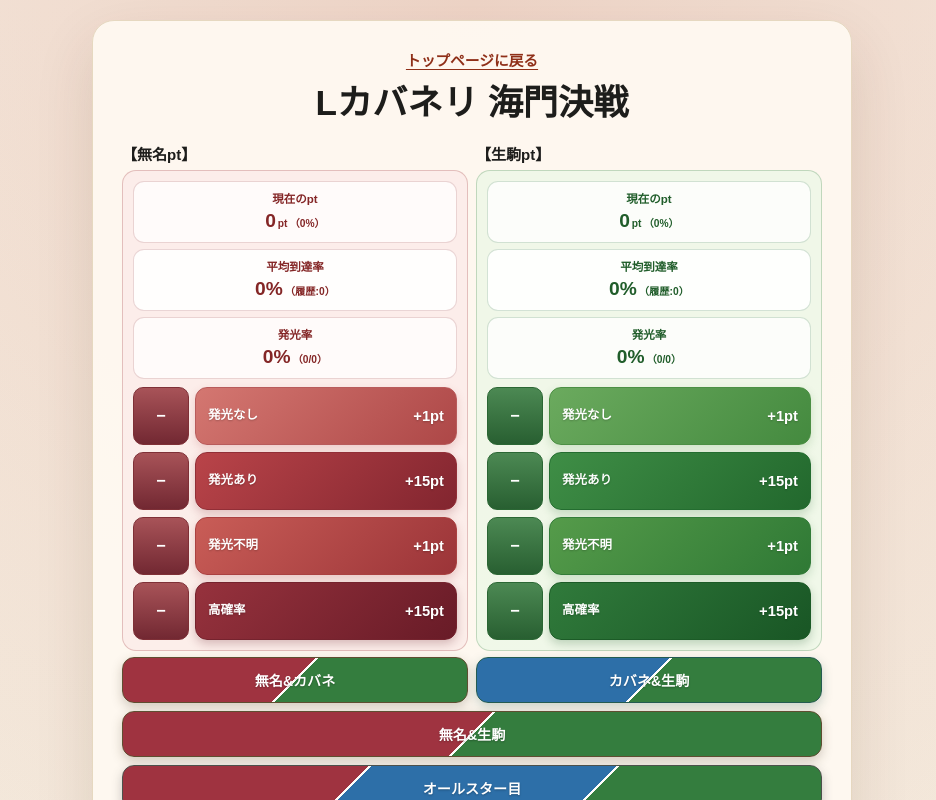
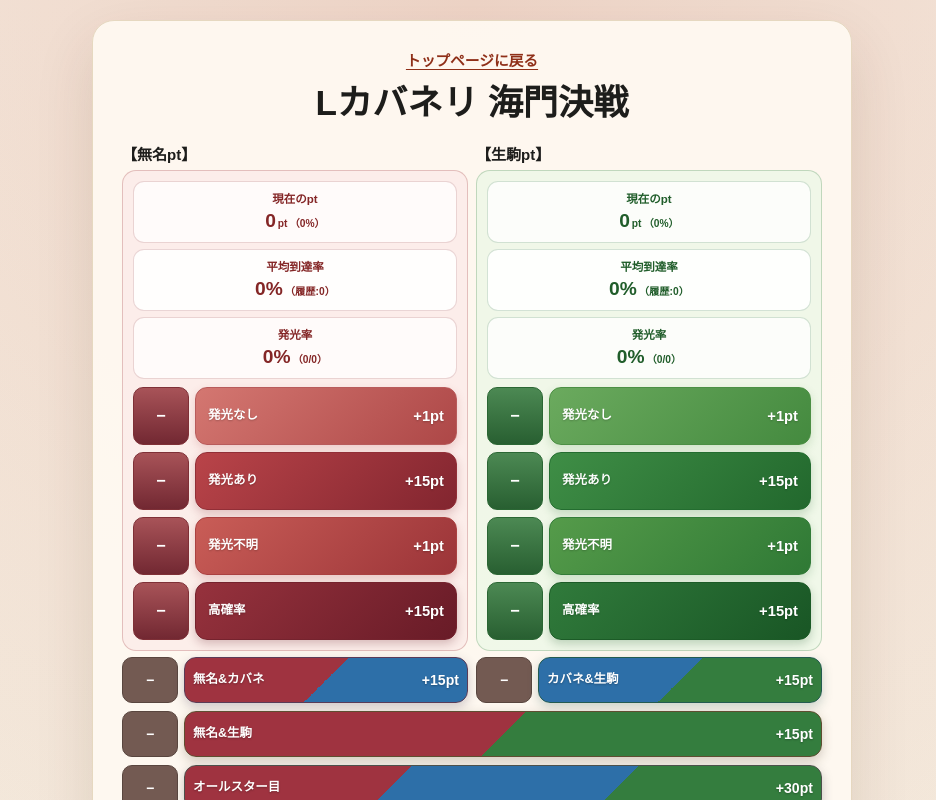
Before and after one commit to umedademu/suisoku, a Next.js app: page /kabaneri2 in a window 1280 px wide. Shown: the top 800 px of the page, without its empty margins (168-1104 px from the left). Built offline with nearby package versions, Linux system fonts and the light colour scheme.

Commit message:
特殊ptボタンの配色と取り消し操作を改善

```diff
--- a/app/globals.css
+++ b/app/globals.css
@@ -909,6 +909,14 @@
   box-shadow: 0 4px 11px rgba(24, 84, 35, 0.24);
 }
 
+.character-special-point-control {
+  display: grid;
+  grid-template-columns: clamp(42px, 8vw, 56px) minmax(0, 1fr);
+  gap: 6px;
+  min-width: 0;
+}
+
+.character-special-point-minus-button,
 .character-special-point-button {
   min-width: 0;
   min-height: 46px;
@@ -919,7 +927,26 @@
   font: inherit;
   font-size: 0.88rem;
   font-weight: 800;
+}
+
+.character-special-point-minus-button {
+  border-color: #59463f;
+  border-radius: 10px;
+  background: #735a52;
+  padding: 0 5px;
+  transition:
+    transform 0.15s ease,
+    filter 0.15s ease;
+}
+
+.character-special-point-button {
+  display: grid;
+  grid-template-columns: minmax(0, 1fr) max-content;
+  align-items: center;
+  gap: 6px;
+  border-radius: 12px;
   padding: 7px 8px;
+  text-align: left;
   text-shadow: 0 1px 2px rgba(0, 0, 0, 0.28);
   transition:
     transform 0.15s ease,
@@ -927,25 +954,21 @@
     box-shadow 0.15s ease;
 }
 
+.character-special-point-button-red-blue {
+  border-color: #5a3c57;
+  background: linear-gradient(135deg, #9f3340 0 50%, #2d6fa8 50% 100%);
+  box-shadow: 0 4px 11px rgba(66, 53, 81, 0.26);
+}
+
 .character-special-point-button-red-green {
   border-color: #5f4e31;
-  background: linear-gradient(
-    135deg,
-    #9f3340 0 calc(50% - 1px),
-    rgba(255, 255, 255, 0.7) calc(50% - 1px) calc(50% + 1px),
-    #347d3e calc(50% + 1px) 100%
-  );
+  background: linear-gradient(135deg, #9f3340 0 50%, #347d3e 50% 100%);
   box-shadow: 0 4px 11px rgba(75, 63, 41, 0.25);
 }
 
 .character-special-point-button-blue-green {
   border-color: #245b51;
-  background: linear-gradient(
-    135deg,
-    #2d6fa8 0 calc(50% - 1px),
-    rgba(255, 255, 255, 0.7) calc(50% - 1px) calc(50% + 1px),
-    #347d3e calc(50% + 1px) 100%
-  );
+  background: linear-gradient(135deg, #2d6fa8 0 50%, #347d3e 50% 100%);
   box-shadow: 0 4px 11px rgba(36, 91, 81, 0.25);
 }
 
@@ -953,16 +976,14 @@
   border-color: #4d514c;
   background: linear-gradient(
     135deg,
-    #9f3340 0 calc(33.333% - 1px),
-    rgba(255, 255, 255, 0.7) calc(33.333% - 1px) calc(33.333% + 1px),
-    #2d6fa8 calc(33.333% + 1px) calc(66.667% - 1px),
-    rgba(255, 255, 255, 0.7) calc(66.667% - 1px) calc(66.667% + 1px),
-    #347d3e calc(66.667% + 1px) 100%
+    #9f3340 0 33.333%,
+    #2d6fa8 33.333% 66.667%,
+    #347d3e 66.667% 100%
   );
   box-shadow: 0 4px 11px rgba(57, 65, 70, 0.28);
 }
 
-.character-shared-point-button,
+.character-shared-point-control,
 .character-cz-win-row {
   grid-column: 1 / -1;
 }
@@ -985,6 +1006,36 @@
 .character-special-point-button:focus-visible {
   outline: 3px solid rgba(58, 89, 70, 0.28);
   outline-offset: 2px;
+}
+
+.character-special-point-minus-button:hover:not(:disabled) {
+  filter: brightness(1.08);
+  transform: translateY(-1px);
+}
+
+.character-special-point-minus-button:active:not(:disabled) {
+  transform: translateY(1px);
+}
+
+.character-special-point-minus-button:focus-visible {
+  outline: 3px solid rgba(89, 70, 63, 0.3);
+  outline-offset: 2px;
+}
+
+.character-special-point-minus-button:disabled {
+  cursor: default;
+  filter: none;
+  opacity: 1;
+}
+
+.character-special-point-button-name {
+  font-size: 0.78rem;
+  line-height: 1.2;
+}
+
+.character-special-point-button-points {
+  font-size: 0.88rem;
+  white-space: nowrap;
 }
 
 .character-cz-win-button:hover {
@@ -2506,11 +2557,28 @@
     font-size: 0.76rem;
   }
 
+  .character-special-point-control {
+    grid-template-columns: 30px minmax(0, 1fr);
+    gap: 4px;
+  }
+
   .character-special-point-button,
   .character-cz-win-button {
     font-size: 0.72rem;
     padding-right: 4px;
     padding-left: 4px;
+  }
+
+  .character-special-point-button {
+    gap: 3px;
+  }
+
+  .character-special-point-button-name {
+    font-size: 0.64rem;
+  }
+
+  .character-special-point-button-points {
+    font-size: 0.7rem;
   }
 
   .character-point-summary-item {
--- a/app/kabaneri2/page.tsx
+++ b/app/kabaneri2/page.tsx
@@ -252,6 +252,67 @@
   points: 1 | 15;
   tone: string;
   countKey: CharacterPointCountKey;
+};
+
+type CharacterSpecialPointCountKey =
+  | "mumeiKabaneSpecialCount"
+  | "kabaneIkomaSpecialCount"
+  | "mumeiIkomaSpecialCount"
+  | "allStarMumeiSpecialCount"
+  | "allStarIkomaSpecialCount";
+
+type CharacterSpecialPointButton = {
+  key: string;
+  label: "無名&カバネ" | "カバネ&生駒" | "無名&生駒" | "オールスター目";
+  points: 15 | 30;
+  tone: "red-blue" | "blue-green" | "red-green" | "all-star";
+  mumeiPointIncrement: 0 | 15 | 30;
+  ikomaPointIncrement: 0 | 15 | 30;
+  mumeiCountKey?: CharacterSpecialPointCountKey;
+  ikomaCountKey?: CharacterSpecialPointCountKey;
+};
+
+const CHARACTER_SPECIAL_POINT_BUTTONS: Record<
+  "mumeiKabane" | "kabaneIkoma" | "mumeiIkoma" | "allStar",
+  CharacterSpecialPointButton
+> = {
+  mumeiKabane: {
+    key: "mumei-kabane",
+    label: "無名&カバネ",
+    points: 15,
+    tone: "red-blue",
+    mumeiPointIncrement: 15,
+    ikomaPointIncrement: 0,
+    mumeiCountKey: "mumeiKabaneSpecialCount"
+  },
+  kabaneIkoma: {
+    key: "kabane-ikoma",
+    label: "カバネ&生駒",
+    points: 15,
+    tone: "blue-green",
+    mumeiPointIncrement: 0,
+    ikomaPointIncrement: 15,
+    ikomaCountKey: "kabaneIkomaSpecialCount"
+  },
+  mumeiIkoma: {
+    key: "mumei-ikoma",
+    label: "無名&生駒",
+    points: 15,
+    tone: "red-green",
+    mumeiPointIncrement: 0,
+    ikomaPointIncrement: 15,
+    ikomaCountKey: "mumeiIkomaSpecialCount"
+  },
+  allStar: {
+    key: "all-star",
+    label: "オールスター目",
+    points: 30,
+    tone: "all-star",
+    mumeiPointIncrement: 30,
+    ikomaPointIncrement: 30,
+    mumeiCountKey: "allStarMumeiSpecialCount",
+    ikomaCountKey: "allStarIkomaSpecialCount"
+  }
 };
 
 type CharacterPointGroup = {
@@ -503,6 +564,11 @@
   ikomaUnknownLightCount: "0",
   ikomaWithLightCount: "0",
   ikomaHighProbabilityCount: "0",
+  mumeiKabaneSpecialCount: "0",
+  kabaneIkomaSpecialCount: "0",
+  mumeiIkomaSpecialCount: "0",
+  allStarMumeiSpecialCount: "0",
+  allStarIkomaSpecialCount: "0",
   useCharacterLightRate: "0",
   characterPointHistory: "[]",
   myslotText: "",
@@ -1367,6 +1433,54 @@
   );
 }
 
+function CharacterSpecialPointControl({
+  button,
+  mumeiCount,
+  ikomaCount,
+  shared = false,
+  onIncrement,
+  onDecrement
+}: {
+  button: CharacterSpecialPointButton;
+  mumeiCount: number;
+  ikomaCount: number;
+  shared?: boolean;
+  onIncrement: (button: CharacterSpecialPointButton) => void;
+  onDecrement: (button: CharacterSpecialPointButton) => void;
+}) {
+  const targetText =
+    button.mumeiPointIncrement > 0 && button.ikomaPointIncrement > 0
+      ? `無名と生駒に${button.points}ptずつ加算`
+      : button.mumeiPointIncrement > 0
+        ? `無名に${button.points}pt加算`
+        : `生駒に${button.points}pt加算`;
+
+  return (
+    <div
+      className={`character-special-point-control${shared ? " character-shared-point-control" : ""}`}
+    >
+      <button
+        aria-label={`${button.label} 1回取り消し`}
+        className="character-special-point-minus-button"
+        disabled={mumeiCount <= 0 && ikomaCount <= 0}
+        type="button"
+        onClick={() => onDecrement(button)}
+      >
+        −
+      </button>
+      <button
+        aria-label={`${button.label} ${targetText}`}
+        className={`character-special-point-button character-special-point-button-${button.tone}`}
+        type="button"
+        onClick={() => onIncrement(button)}
+      >
+        <span className="character-special-point-button-name">{button.label}</span>
+        <span className="character-special-point-button-points">+{button.points}pt</span>
+      </button>
+    </div>
+  );
+}
+
 function CharacterPointColumn({
   group,
   pointProgress,
@@ -1375,9 +1489,11 @@
   getButtonCount,
   onIncrement,
   onDecrement,
-  specialButtonLabel,
-  specialButtonTone,
-  onSpecialIncrement
+  specialButton,
+  specialMumeiCount,
+  specialIkomaCount,
+  onSpecialIncrement,
+  onSpecialDecrement
 }: {
   group: CharacterPointGroup;
   pointProgress: ReturnType<typeof calculateCharacterPointProgress>;
@@ -1389,9 +1505,11 @@
   getButtonCount: (countKey: CharacterPointCountKey) => number;
   onIncrement: (button: CharacterPointButton) => void;
   onDecrement: (button: CharacterPointButton) => void;
-  specialButtonLabel: "無名&カバネ" | "カバネ&生駒";
-  specialButtonTone: "red-green" | "blue-green";
-  onSpecialIncrement: () => void;
+  specialButton: CharacterSpecialPointButton;
+  specialMumeiCount: number;
+  specialIkomaCount: number;
+  onSpecialIncrement: (button: CharacterSpecialPointButton) => void;
+  onSpecialDecrement: (button: CharacterSpecialPointButton) => void;
 }) {
   const lightRatePercentageText =
     lightRate.denominator > 0 ? lightRate.percentageText : "0%";
@@ -1480,14 +1598,13 @@
           })}
         </div>
       </div>
-      <button
-        aria-label={`${specialButtonLabel} ${group.character}に15pt加算`}
-        className={`character-special-point-button character-special-point-button-${specialButtonTone}`}
-        type="button"
-        onClick={onSpecialIncrement}
-      >
-        {specialButtonLabel}
-      </button>
+      <CharacterSpecialPointControl
+        button={specialButton}
+        ikomaCount={specialIkomaCount}
+        mumeiCount={specialMumeiCount}
+        onDecrement={onSpecialDecrement}
+        onIncrement={onSpecialIncrement}
+      />
     </div>
   );
 }
@@ -1569,6 +1686,10 @@
     Math.max(0, Math.trunc(toNumber(inputValues[pointKey] ?? "0")));
   const getCharacterButtonCount = (countKey: CharacterPointCountKey) =>
     Math.max(0, Math.trunc(toNumber(inputValues[countKey] ?? "0")));
+  const getCharacterSpecialButtonCount = (countKey?: CharacterSpecialPointCountKey) =>
+    countKey
+      ? Math.max(0, Math.trunc(toNumber(inputValues[countKey] ?? "0")))
+      : 0;
   const getCharacterPointProgress = (group: CharacterPointGroup) => {
     const points = getCharacterPoints(group.pointKey);
 
@@ -1685,21 +1806,77 @@
     });
   };
 
-  const handleSpecialPointIncrement = (
-    mumeiPointIncrement: number,
-    ikomaPointIncrement: number
-  ) => {
-    setInputValues((current) => ({
+  const handleSpecialPointIncrement = (button: CharacterSpecialPointButton) => {
+    setInputValues((current) => {
+      const nextValues: Record<string, string> = {
         ...current,
         mumeiPoints: String(
           Math.max(0, Math.trunc(toNumber(current.mumeiPoints ?? "0"))) +
-          mumeiPointIncrement
+            button.mumeiPointIncrement
         ),
         ikomaPoints: String(
           Math.max(0, Math.trunc(toNumber(current.ikomaPoints ?? "0"))) +
-          ikomaPointIncrement
+            button.ikomaPointIncrement
         )
-    }));
+      };
+
+      if (button.mumeiCountKey) {
+        nextValues[button.mumeiCountKey] = String(
+          Math.max(0, Math.trunc(toNumber(current[button.mumeiCountKey] ?? "0"))) + 1
+        );
+      }
+
+      if (button.ikomaCountKey) {
+        nextValues[button.ikomaCountKey] = String(
+          Math.max(0, Math.trunc(toNumber(current[button.ikomaCountKey] ?? "0"))) + 1
+        );
+      }
+
+      return nextValues;
+    });
+  };
+
+  const handleSpecialPointDecrement = (button: CharacterSpecialPointButton) => {
+    setInputValues((current) => {
+      const mumeiCount = button.mumeiCountKey
+        ? Math.max(0, Math.trunc(toNumber(current[button.mumeiCountKey] ?? "0")))
+        : 0;
+      const ikomaCount = button.ikomaCountKey
+        ? Math.max(0, Math.trunc(toNumber(current[button.ikomaCountKey] ?? "0")))
+        : 0;
+
+      if (mumeiCount <= 0 && ikomaCount <= 0) {
+        return current;
+      }
+
+      const nextValues: Record<string, string> = {
+        ...current,
+        mumeiPoints: String(
+          Math.max(
+            0,
+            Math.trunc(toNumber(current.mumeiPoints ?? "0")) -
+              (mumeiCount > 0 ? button.mumeiPointIncrement : 0)
+          )
+        ),
+        ikomaPoints: String(
+          Math.max(
+            0,
+            Math.trunc(toNumber(current.ikomaPoints ?? "0")) -
+              (ikomaCount > 0 ? button.ikomaPointIncrement : 0)
+          )
+        )
+      };
+
+      if (button.mumeiCountKey && mumeiCount > 0) {
+        nextValues[button.mumeiCountKey] = String(mumeiCount - 1);
+      }
+
+      if (button.ikomaCountKey && ikomaCount > 0) {
+        nextValues[button.ikomaCountKey] = String(ikomaCount - 1);
+      }
+
+      return nextValues;
+    });
   };
 
   const handleCharacterCzWin = (group: CharacterPointGroup) => {
@@ -1730,6 +1907,15 @@
       group.pointButtons.forEach((button) => {
         nextValues[button.countKey] = "0";
       });
+
+      if (group.character === "無名") {
+        nextValues.mumeiKabaneSpecialCount = "0";
+        nextValues.allStarMumeiSpecialCount = "0";
+      } else {
+        nextValues.kabaneIkomaSpecialCount = "0";
+        nextValues.mumeiIkomaSpecialCount = "0";
+        nextValues.allStarIkomaSpecialCount = "0";
+      }
 
       return nextValues;
     });
@@ -2318,6 +2504,9 @@
                   const pointProgress = getCharacterPointProgress(group);
                   const totalPointProgress = getCharacterTotalPointProgress(group);
                   const isMumei = group.character === "無名";
+                  const specialButton = isMumei
+                    ? CHARACTER_SPECIAL_POINT_BUTTONS.mumeiKabane
+                    : CHARACTER_SPECIAL_POINT_BUTTONS.kabaneIkoma;
 
                   return (
                     <CharacterPointColumn
@@ -2331,32 +2520,34 @@
                       onIncrement={(button) =>
                         handleCharacterPointIncrement(group, button)
                       }
-                      onSpecialIncrement={() =>
-                        handleSpecialPointIncrement(isMumei ? 15 : 0, isMumei ? 0 : 15)
-                      }
+                      onSpecialDecrement={handleSpecialPointDecrement}
+                      onSpecialIncrement={handleSpecialPointIncrement}
                       pointProgress={pointProgress}
-                      specialButtonLabel={isMumei ? "無名&カバネ" : "カバネ&生駒"}
-                      specialButtonTone={isMumei ? "red-green" : "blue-green"}
+                      specialButton={specialButton}
+                      specialIkomaCount={getCharacterSpecialButtonCount(
+                        specialButton.ikomaCountKey
+                      )}
+                      specialMumeiCount={getCharacterSpecialButtonCount(
+                        specialButton.mumeiCountKey
+                      )}
                       totalPointProgress={totalPointProgress}
                     />
                   );
                 })}
-                <button
-                  aria-label="無名&生駒 生駒に15pt加算"
-                  className="character-special-point-button character-special-point-button-red-green character-shared-point-button"
-                  type="button"
-                  onClick={() => handleSpecialPointIncrement(0, 15)}
-                >
-                  無名&生駒
-                </button>
-                <button
-                  aria-label="オールスター目 無名と生駒に30ptずつ加算"
-                  className="character-special-point-button character-special-point-button-all-star character-shared-point-button"
-                  type="button"
-                  onClick={() => handleSpecialPointIncrement(30, 30)}
-                >
-                  オールスター目
-                </button>
+                {[
+                  CHARACTER_SPECIAL_POINT_BUTTONS.mumeiIkoma,
+                  CHARACTER_SPECIAL_POINT_BUTTONS.allStar
+                ].map((button) => (
+                  <CharacterSpecialPointControl
+                    button={button}
+                    ikomaCount={getCharacterSpecialButtonCount(button.ikomaCountKey)}
+                    key={button.key}
+                    mumeiCount={getCharacterSpecialButtonCount(button.mumeiCountKey)}
+                    onDecrement={handleSpecialPointDecrement}
+                    onIncrement={handleSpecialPointIncrement}
+                    shared
+                  />
+                ))}
                 <div className="character-cz-win-row">
                   {characterPointGroups.map((group) => (
                     <button
--- a/lib/app-info.ts
+++ b/lib/app-info.ts
@@ -1,3 +1,3 @@
-export const APP_VERSION = "1.23";
+export const APP_VERSION = "1.24";
 
 export const APP_TITLE = `推測ツールv${APP_VERSION}`;
```
Also changed, not shown: 1 other file (tests, documents, lock files or other folders). Lines whose indentation alone changed are shown as unchanged.
